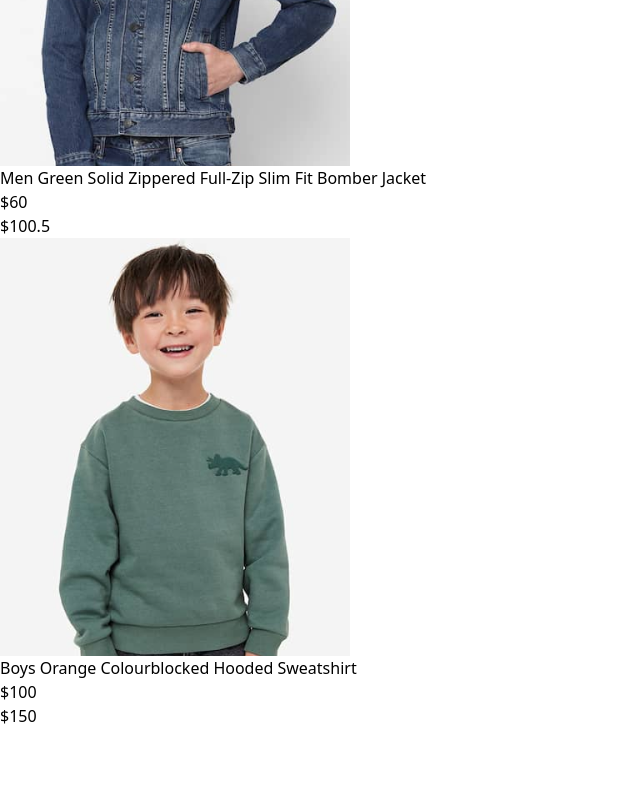
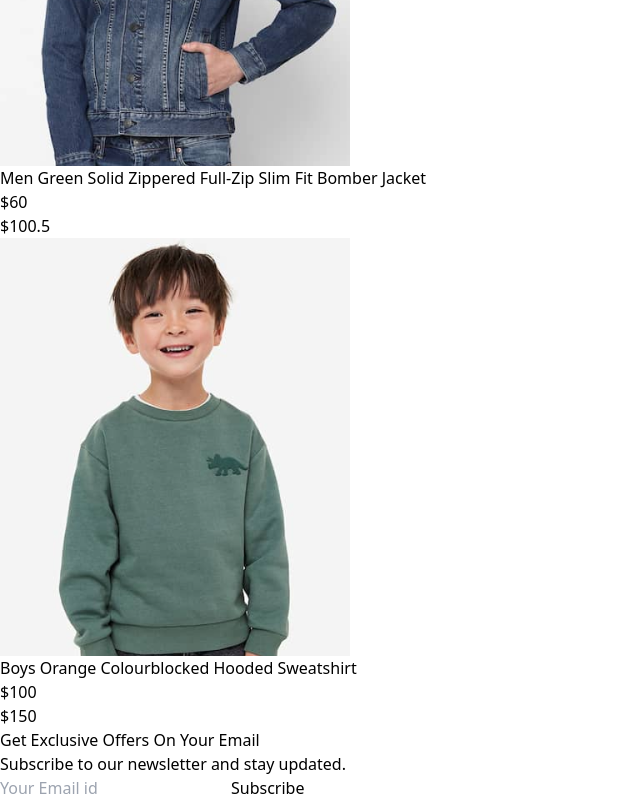
Before and after one commit to rastogi-archi/E-commerce-shop, a React (Vite) app: page / in a window 1280 px wide. Shown: the part 9219-10019 px from the top of the page, without its empty margins (0-640 px from the left). Before the commit the page ends 9947 px from the top, so only its background shows below. Built offline with nearby package versions, Linux system fonts and the light colour scheme.

Commit message:
newsletter component added

```diff
--- /dev/null
+++ b/src/components/NewsLetter.jsx
@@ -0,0 +1,16 @@
+import React from 'react'
+
+const NewsLetter = () => {
+    return (
+        <div className='bg-gradient-to-b from-pink-200 to-white h-72 mt-4 w-[90%] m-auto font-[Roboto]'>
+            <h2 className='pt-6 text-base font-bold text-gray-600 text-center sm:text-3xl'>Get Exclusive Offers On Your Email</h2>
+            <p className='text-[11px] text-center mt-2 sm:text-base'>Subscribe to our newsletter and stay updated.</p>
+            <div className='mt-2 text-center'>
+                <input type="email" placeholder='Your Email id' className='border-r-0 p-2 rounded-3xl rounded-r-none text-sm sm:w-64' />
+                <button className='border-l-0 bg-black text-white p-2 rounded-3xl rounded-l-none text-sm'>Subscribe</button>
+            </div>
+        </div>
+    )
+}
+
+export default NewsLetter
--- a/src/layouts/Shop.jsx
+++ b/src/layouts/Shop.jsx
@@ -3,6 +3,7 @@ import Hero from '../components/Hero'
 import Popular from '../components/Popular'
 import Exclusive from '../components/Exclusive'
 import NewCollection from '../components/NewCollection'
+import NewsLetter from '../components/NewsLetter'
 
 const Shop = () => {
     return (
@@ -10,7 +11,8 @@ const Shop = () => {
             <Hero />
             <Popular />
             <Exclusive />
-            <NewCollection/>
+            <NewCollection />
+            <NewsLetter />
         </div>
     )
 }
```
